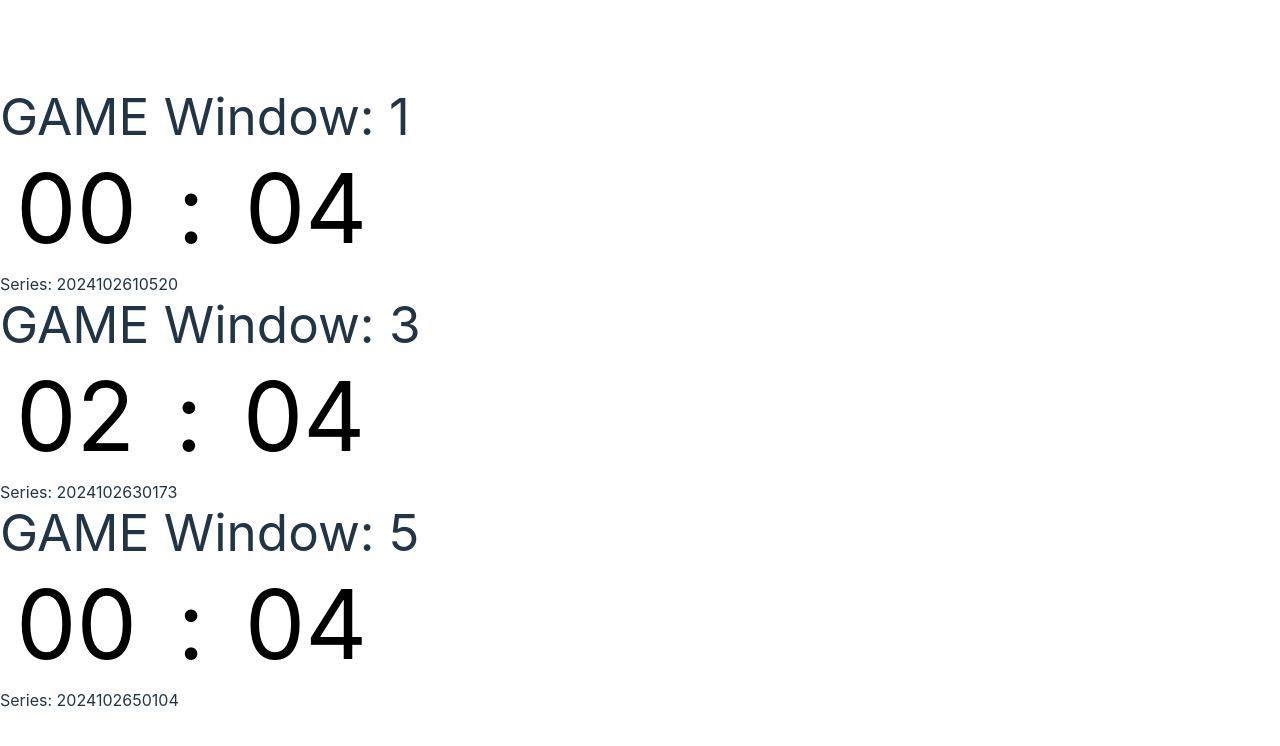
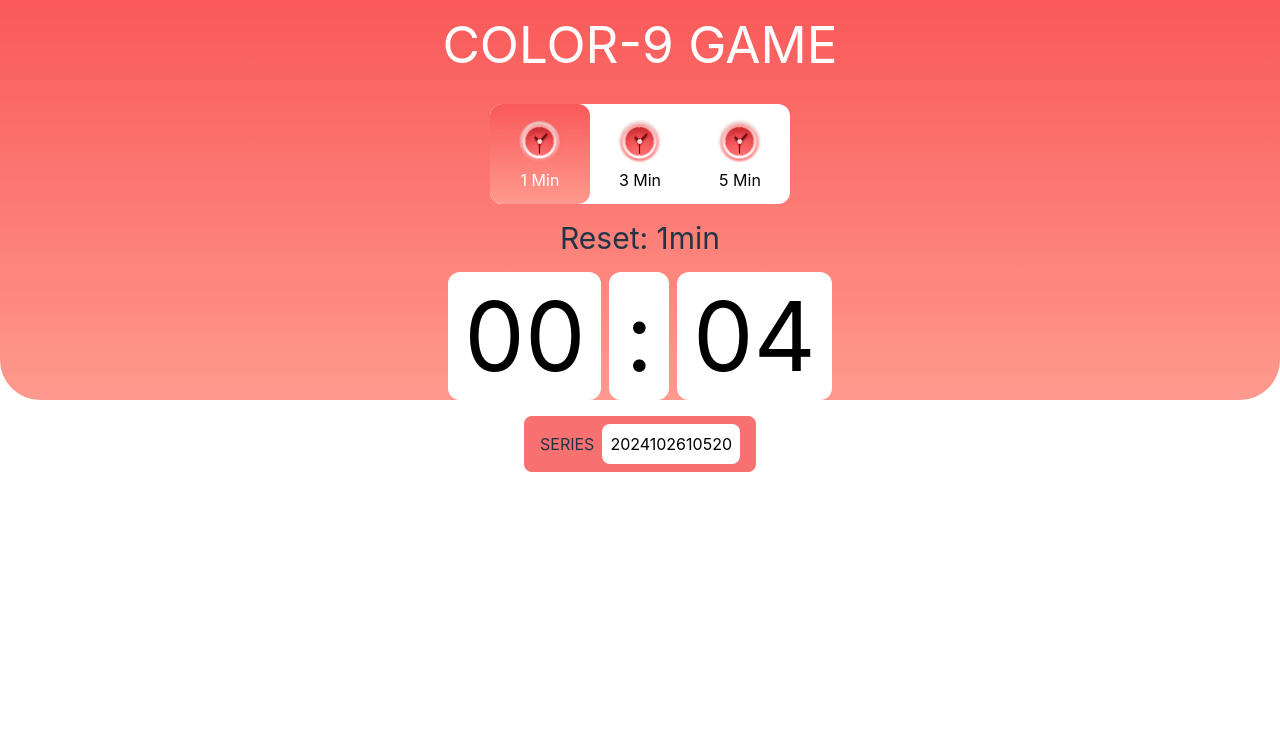
Before and after one commit to abhay8696/color-nine, a React (Vite) app in the folder frontend/: page / in a window 1280 px wide. Shown: the top 746 px of the page. Built offline with nearby package versions, Linux system fonts and the light colour scheme.

Commit message:
created new styles

```diff
--- a/frontend/src/App.jsx
+++ b/frontend/src/App.jsx
@@ -1,14 +1,43 @@
 import { useState } from "react";
 import Clock from "./components/Clock/Clock";
 import GameBody from "./components/GameBody/GameBody";
+import TimeButton from "./components/TimeButton/TimeButton";
 
 function App() {
+    const [currentWindow, setCurrentWindow] = useState(1);
+
+    //functions
+    const changeWindow = (num) => setCurrentWindow(num);
     return (
-        <>
-            <GameBody gameWindow={1} />
-            <GameBody gameWindow={3} />
-            <GameBody gameWindow={5} />
-        </>
+        <div className="h-[100vh] w-[100vw] relative">
+            <div className="rounded-b-[2.5rem] absolute top-0 left-0 right-0 bottom-[40vh] sm:bottom-[50vh] bg-primary-gradient -z-1"></div>
+            <h1 className="text-center py-4 mb-4 text-white">COLOR-9 GAME</h1>
+            <div className="flex items-center justify-center">
+                <div className="flex items-center justify-center rounded-xl mb-4 bg-white">
+                    <TimeButton
+                        clickFunction={() => changeWindow(1)}
+                        currentWindow={currentWindow}
+                        resetTime={1}
+                        content="1 min"
+                    />
+                    <TimeButton
+                        clickFunction={() => changeWindow(3)}
+                        currentWindow={currentWindow}
+                        resetTime={3}
+                        content="3 min"
+                    />
+                    <TimeButton
+                        clickFunction={() => changeWindow(5)}
+                        currentWindow={currentWindow}
+                        resetTime={5}
+                        content="5 min"
+                    />
+                </div>
+            </div>
+            <GameBody currentWindow={currentWindow} resetTime={1} />
+            <GameBody currentWindow={currentWindow} resetTime={3} />
+            <GameBody currentWindow={currentWindow} resetTime={5} />
+        </div>
     );
 }
 
--- a/frontend/src/components/GameBody/GameBody.jsx
+++ b/frontend/src/components/GameBody/GameBody.jsx
@@ -1,17 +1,20 @@
-import React, { useEffect, useState } from "react";
+import React, { useEffect, useRef, useState } from "react";
 import Clock from "../Clock/Clock";
 import { getCountDown, getSeries } from "../../helperFunctions";
 import Series from "../Series/Series";
 
 const GameBody = (props) => {
-    const { gameWindow } = props;
+    const { currentWindow, resetTime } = props; //currentWindow = 1/3/5
 
-    const [clock, setClock] = useState(getCountDown());
-    const [series, setSeries] = useState(getSeries(gameWindow));
+    const [clock, setClock] = useState(getCountDown(resetTime));
+    const [series, setSeries] = useState(getSeries(resetTime));
+
+    //variables
+    const hideorShow = useRef("hidden");
 
     //functions
-    const updateClock = () => setClock(getCountDown(gameWindow));
-    const updateSeries = () => setSeries(getSeries(gameWindow));
+    const updateClock = () => setClock(getCountDown(resetTime));
+    const updateSeries = () => setSeries(getSeries(resetTime));
 
     //side effects
     useEffect(() => {
@@ -25,15 +28,22 @@ const GameBody = (props) => {
     useEffect(() => {
         //update only when clock resets
         if (
-            Number(clock.minutes) === gameWindow - 1 &&
+            Number(clock.minutes) === resetTime - 1 &&
             Number(clock.seconds) === 59
         )
             updateSeries();
     }, [clock]);
 
+    useEffect(() => {
+        if (resetTime === currentWindow) hideorShow.current = "block";
+        else hideorShow.current = "hidden";
+    }, [currentWindow]);
+
     return (
-        <div>
-            <h1>GAME Window: {gameWindow}</h1>
+        <div
+            className={`mx-auto max-w-[500px] ${hideorShow.current} flex flex-col items-center gap-4`}
+        >
+            <h3 className="text-h3">Reset: {resetTime}min</h3>
             <Clock minutes={clock.minutes} seconds={clock.seconds} />
             <Series series={series} />
         </div>
--- a/frontend/src/components/Series/Series.jsx
+++ b/frontend/src/components/Series/Series.jsx
@@ -2,9 +2,12 @@ import React from "react";
 
 const Series = ({ series }) => {
     return (
-        <div>
-            <h4>Series: {series}</h4>
-        </div>
+        <h6 className="text-h6 flex items-center justify-center uppercase bg-red-400 px-4 py-2 rounded-lg gap-2">
+            <span>Series</span>{" "}
+            <span className="bg-white text-black p-2 inline rounded-lg">
+                {series}
+            </span>
+        </h6>
     );
 };
 
--- /dev/null
+++ b/frontend/src/components/TimeButton/TimeButton.jsx
@@ -0,0 +1,28 @@
+import React from "react";
+//assets
+import clockImg from "../../assets/clock.png";
+
+const TimeButton = (props) => {
+    const { clickFunction, customClass, content, currentWindow, resetTime } =
+        props;
+
+    //functions
+    const decideColor = () => {
+        let str = "";
+        if (currentWindow == resetTime)
+            return (str = "bg-primary-gradient text-white");
+        else str = "bg-inherit";
+    };
+
+    return (
+        <span
+            onClick={clickFunction}
+            className={`aspect-square w-[100px] flex flex-col text-black items-center justify-center capitalize cursor-pointer rounded-xl ${decideColor()} px-4 py-2 ${customClass}`}
+        >
+            <img src={clockImg} alt="clockImg" className="max-w-[50px]" />
+            {content}
+        </span>
+    );
+};
+
+export default TimeButton;
--- a/frontend/src/index.css
+++ b/frontend/src/index.css
@@ -9,7 +9,7 @@
 
     color-scheme: light dark;
     color: rgba(255, 255, 255, 0.87);
-    background-color: #242424;
+    background-color: #fff;
 
     font-synthesis: none;
     text-rendering: optimizeLegibility;
--- a/frontend/src/output.css
+++ b/frontend/src/output.css
@@ -554,24 +554,127 @@ video {
   display: none;
 }
 
+.absolute {
+  position: absolute;
+}
+
+.relative {
+  position: relative;
+}
+
+.bottom-\[40vh\] {
+  bottom: 40vh;
+}
+
+.left-0 {
+  left: 0px;
+}
+
+.right-0 {
+  right: 0px;
+}
+
+.top-0 {
+  top: 0px;
+}
+
+.-z-1 {
+  z-index: -1;
+}
+
+.mx-auto {
+  margin-left: auto;
+  margin-right: auto;
+}
+
+.mb-4 {
+  margin-bottom: 1rem;
+}
+
+.block {
+  display: block;
+}
+
+.inline {
+  display: inline;
+}
+
 .flex {
   display: flex;
+}
+
+.hidden {
+  display: none;
+}
+
+.aspect-square {
+  aspect-ratio: 1 / 1;
+}
+
+.h-\[100vh\] {
+  height: 100vh;
+}
+
+.w-\[100px\] {
+  width: 100px;
+}
+
+.w-\[100vw\] {
+  width: 100vw;
+}
+
+.max-w-\[500px\] {
+  max-width: 500px;
+}
+
+.max-w-\[50px\] {
+  max-width: 50px;
+}
+
+.cursor-pointer {
+  cursor: pointer;
+}
+
+.flex-col {
+  flex-direction: column;
+}
+
+.items-center {
+  align-items: center;
+}
+
+.justify-center {
+  justify-content: center;
+}
+
+.gap-2 {
+  gap: 0.5rem;
 }
 
 .gap-4 {
   gap: 1rem;
 }
 
-.gap-2 {
-  gap: 0.5rem;
-}
-
-.rounded-sm {
-  border-radius: 0.125rem;
+.rounded-lg {
+  border-radius: 0.5rem;
 }
 
 .rounded-xl {
   border-radius: 0.75rem;
+}
+
+.rounded-b-\[2\.5rem\] {
+  border-bottom-right-radius: 2.5rem;
+  border-bottom-left-radius: 2.5rem;
+}
+
+.bg-inherit {
+  background-color: inherit;
+}
+
+.bg-red-400 {
+  --tw-bg-opacity: 1;
+  background-color: rgb(248 113 113 / var(--tw-bg-opacity));
 }
 
 .bg-white {
@@ -579,23 +682,35 @@ video {
   background-color: rgb(255 255 255 / var(--tw-bg-opacity));
 }
 
+.bg-primary-gradient {
+  background-image: linear-gradient(180deg, #f95959 0%, #ff9a8e 100%);
+}
+
+.p-2 {
+  padding: 0.5rem;
+}
+
 .p-4 {
   padding: 1rem;
 }
 
-.text-3xl {
-  font-size: 1.875rem;
-  line-height: 2.25rem;
+.px-4 {
+  padding-left: 1rem;
+  padding-right: 1rem;
 }
 
-.text-8xl {
-  font-size: 6rem;
-  line-height: 1;
+.py-2 {
+  padding-top: 0.5rem;
+  padding-bottom: 0.5rem;
 }
 
-.text-4xl {
-  font-size: 2.25rem;
-  line-height: 2.5rem;
+.py-4 {
+  padding-top: 1rem;
+  padding-bottom: 1rem;
+}
+
+.text-center {
+  text-align: center;
 }
 
 .text-7xl {
@@ -603,9 +718,32 @@ video {
   line-height: 1;
 }
 
+.text-h3 {
+  font-size: 1.875rem;
+  line-height: 2.25rem;
+}
+
+.text-h6 {
+  font-size: 1rem;
+  line-height: 1.5rem;
+}
+
+.uppercase {
+  text-transform: uppercase;
+}
+
+.capitalize {
+  text-transform: capitalize;
+}
+
 .text-black {
   --tw-text-opacity: 1;
   color: rgb(0 0 0 / var(--tw-text-opacity));
+}
+
+.text-white {
+  --tw-text-opacity: 1;
+  color: rgb(255 255 255 / var(--tw-text-opacity));
 }
 
 :root {
@@ -614,7 +752,7 @@ video {
   font-weight: 400;
   color-scheme: light dark;
   color: rgba(255, 255, 255, 0.87);
-  background-color: #242424;
+  background-color: #fff;
   font-synthesis: none;
   text-rendering: optimizeLegibility;
   -webkit-font-smoothing: antialiased;
@@ -681,13 +819,12 @@ button:focus-visible {
 }
 
 @media (min-width: 640px) {
+  .sm\:bottom-\[50vh\] {
+    bottom: 50vh;
+  }
+
   .sm\:gap-2 {
     gap: 0.5rem;
-  }
-
-  .sm\:bg-red-400 {
-    --tw-bg-opacity: 1;
-    background-color: rgb(248 113 113 / var(--tw-bg-opacity));
   }
 
   .sm\:text-8xl {
@@ -695,14 +832,3 @@ button:focus-visible {
     line-height: 1;
   }
 }
-
-@media (min-width: 768px) {
-  .md\:gap-2 {
-    gap: 0.5rem;
-  }
-
-  .md\:text-8xl {
-    font-size: 6rem;
-    line-height: 1;
-  }
-}
--- a/frontend/tailwind.config.js
+++ b/frontend/tailwind.config.js
@@ -2,7 +2,27 @@
 module.exports = {
     content: ["./index.html", "./src/**/*.{html,js,jsx}"],
     theme: {
-        extend: {},
+        extend: {
+            fontSize: {
+                h1: ["3.1875rem", { lineHeight: "3.5rem" }], // 51px
+                h2: ["2.25rem", { lineHeight: "2.5rem" }], // 36px
+                h3: ["1.875rem", { lineHeight: "2.25rem" }], // 30px
+                h4: ["1.5rem", { lineHeight: "2rem" }], // 24px
+                h5: ["1.25rem", { lineHeight: "1.75rem" }], // 20px
+                h6: ["1rem", { lineHeight: "1.5rem" }], // 16px
+            },
+            boxShadow: {
+                custom: "2px 2px 5px 0px rgba(0, 0, 0, 0.75)",
+            },
+            zIndex: {
+                "-1": "-1",
+                100: "100",
+            },
+            backgroundImage: {
+                "primary-gradient":
+                    "linear-gradient(180deg, #f95959 0%, #ff9a8e 100%)",
+            },
+        },
     },
     plugins: [],
 };
```
Also changed, not shown: frontend/src/assets/clock.png (added).
